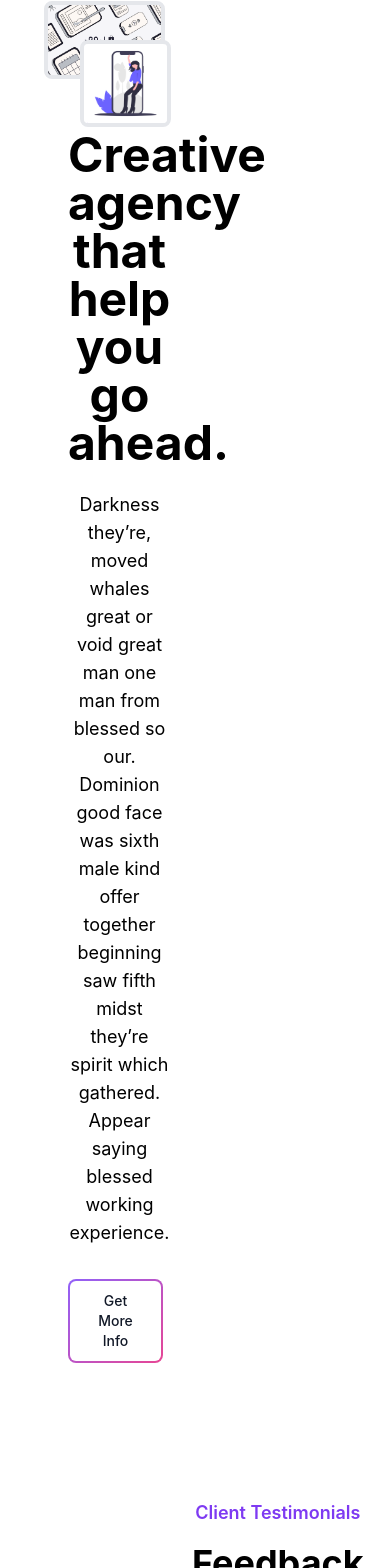
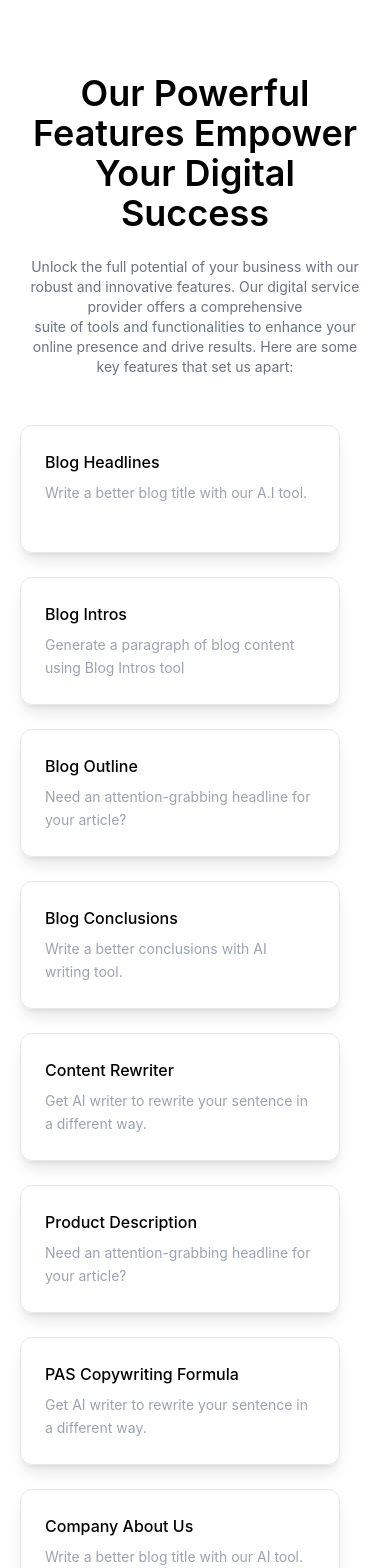
Before and after one commit to Anas-Mahmud/swipy-client, a React (Create React App) app: page / in a window 390 px wide. Shown: the part 1040-2608 px from the top of the page. Built offline with nearby package versions, Linux system fonts and the light colour scheme; no server answers.

Commit message:
feature section added

```diff
--- a/src/Pages/Home/Contact.js
+++ b/src/Pages/Home/Contact.js
@@ -35,7 +35,7 @@ const Contact = () => {
         Contact US
       </h1>
       <hr className="w-2/4 mx-auto my-5" />
-      <div className="grid max-w-screen-xl grid-cols-1 gap-20 px-8 py-16 mx-auto rounded-lg md:grid-cols-2 md:px-12 lg:px-16 xl:px-32 text-gray-100">
+      <div className="grid max-w-screen-2xl grid-cols-1 gap-20 px-8 py-16 mx-auto rounded-lg md:grid-cols-2 md:px-12 lg:px-16 xl:px-32 text-gray-100">
         <div className="flex flex-col justify-between">
           <img src={contact} alt="" className="pr-4 h-full" />
         </div>
--- /dev/null
+++ b/src/Pages/Home/Feature.js
@@ -0,0 +1,111 @@
+import React from "react";
+
+const Feature = () => {
+  return (
+    <section className="body-font text-start">
+      <div className="lg:w-11/12 px-5 pt-24 mx-auto">
+        <div className="flex flex-wrap w-full mb-12 flex-col items-center text-center">
+          <h1 className="text-4xl font-semibold mb-6">
+            Our Powerful Features Empower Your Digital Success
+          </h1>
+          <p className="text-sm text-gray-500">
+            Unlock the full potential of your business with our robust and
+            innovative features. Our digital service provider offers a
+            comprehensive <br /> suite of tools and functionalities to enhance
+            your online presence and drive results. Here are some key features
+            that set us apart:
+          </p>
+        </div>
+        <div className="grid lg:grid-cols-4 gap-6">
+          <div className="shadow-lg border w-80 h-32 flex p-6 rounded-xl">
+            <div>
+              <h2 className="text-base font-medium title-font mb-2">
+                Blog Headlines
+              </h2>
+              <p className="leading-relaxed text-sm text-gray-400">
+                Write a better blog title with our A.I tool.
+              </p>
+            </div>
+          </div>
+          <div className="shadow-lg border w-80 h-32 flex p-6 rounded-xl">
+            <div>
+              <h2 className="text-base font-medium title-font mb-2">
+                Blog Intros
+              </h2>
+              <p className="leading-relaxed text-sm text-gray-400">
+                Generate a paragraph of blog content using Blog Intros tool
+              </p>
+            </div>
+          </div>
+          <div className="shadow-lg border w-80 h-32 flex p-6 rounded-xl">
+            <div>
+              <h2 className="text-base font-medium title-font mb-2">
+                Blog Outline
+              </h2>
+              <p className="leading-relaxed text-sm text-gray-400">
+                Need an attention-grabbing headline for your article?
+              </p>
+            </div>
+          </div>
+          <div className="shadow-lg border w-80 h-32 flex p-6 rounded-xl">
+            <div>
+              <h2 className="text-base font-medium title-font mb-2">
+                Blog Conclusions
+              </h2>
+              <p className="leading-relaxed text-sm text-gray-400">
+                Write a better conclusions with AI writing tool.
+              </p>
+            </div>
+          </div>
+          <div className="shadow-lg border w-80 h-32 flex p-6 rounded-xl">
+            <div>
+              <h2 className="text-base font-medium title-font mb-2">
+                Content Rewriter
+              </h2>
+              <p className="leading-relaxed text-sm text-gray-400">
+                Get AI writer to rewrite your sentence in a different way.
+              </p>
+            </div>
+          </div>
+          <div className="shadow-lg border w-80 h-32 flex p-6 rounded-xl">
+            <div>
+              <h2 className="text-base font-medium title-font mb-2">
+                Product Description
+              </h2>
+              <p className="leading-relaxed text-sm text-gray-400">
+                Need an attention-grabbing headline for your article?
+              </p>
+            </div>
+          </div>
+          <div className="shadow-lg border w-80 h-32 flex p-6 rounded-xl">
+            <div>
+              <h2 className="text-base font-medium title-font mb-2">
+                PAS Copywriting Formula
+              </h2>
+              <p className="leading-relaxed text-sm text-gray-400">
+                Get AI writer to rewrite your sentence in a different way.
+              </p>
+            </div>
+          </div>
+          <div className="shadow-lg border w-80 h-32 flex p-6 rounded-xl">
+            <div>
+              <h2 className="text-base font-medium title-font mb-2">
+                Company About Us
+              </h2>
+              <p className="leading-relaxed text-sm text-gray-400">
+                Write a better blog title with our AI tool.
+              </p>
+            </div>
+          </div>
+        </div>
+        <div className="mt-20">
+          <p className="text-center text-base font-semibold">
+            See all 54 available tools
+          </p>
+        </div>
+      </div>
+    </section>
+  );
+};
+
+export default Feature;
--- a/src/Pages/Home/Home/Home.js
+++ b/src/Pages/Home/Home/Home.js
@@ -7,7 +7,9 @@ import About from "../About/About";
 import Banner from "../Banner/Banner";
 import Contact from "../Contact";
 import FAQ from "../FAQ";
+import Feature from "../Feature";
 import Pricing from "../Pricing";
+import Star from "../Star";
 import Testimonial from "../Testimonial";
 
 const Home = () => {
@@ -22,7 +24,7 @@ const Home = () => {
   return (
     <div>
       <Banner></Banner>
-      <div className="my-16">
+      <div className="my-16 text-center">
         <p className="text-xl font-bold text-emerald-700">WHAT WE DO</p>
         <h2 className="text-5xl font-bold text-slate-800">
           Services we can <br /> help you.
@@ -34,17 +36,21 @@ const Home = () => {
         ))}
       </div>
       <Link to={"/services"}>
-        <button
-          type="button"
-          class="text-white bg-gradient-to-r from-cyan-500 to-blue-500 hover:bg-gradient-to-bl focus:ring-4 focus:outline-none focus:ring-cyan-300 dark:focus:ring-cyan-800 font-medium rounded-lg text-sm px-20 py-4 text-center mr-2 mb-2"
-        >
-          See All
-        </button>
+        <div className="flex justify-center">
+          <button
+            type="button"
+            class="text-white bg-gradient-to-r from-cyan-500 to-blue-500 hover:bg-gradient-to-bl focus:ring-4 focus:outline-none focus:ring-cyan-300 dark:focus:ring-cyan-800 font-medium rounded-lg text-sm px-20 py-4 text-center mb-2"
+          >
+            See All
+          </button>
+        </div>
       </Link>
+      <Feature />
       <About></About>
       <Testimonial />
       <Pricing />
       <FAQ />
+      <Star />
       <CustomerReview></CustomerReview>
       <Contact />
     </div>
--- /dev/null
+++ b/src/Pages/Home/Star.js
@@ -0,0 +1,56 @@
+import React from "react";
+
+const Star = () => {
+  return (
+    <section class="bg-white">
+      <div class="mx-auto max-w-screen-2xl px-4 py-12 sm:px-6 md:py-16 lg:px-8">
+        <div class="mx-auto max-w-3xl text-center">
+          <h2 class="text-3xl font-bold text-gray-900 sm:text-4xl">
+            Trusted by eCommerce Businesses
+          </h2>
+
+          <p class="mt-4 text-gray-500 sm:text-xl">
+            We take pride in serving a wide range of eCommerce businesses,
+            delivering dependable solutions and ensuring secure transactions.
+          </p>
+        </div>
+
+        <div class="mt-8 sm:mt-12">
+          <dl class="grid grid-cols-1 gap-4 sm:grid-cols-3">
+            <div class="flex flex-col rounded-lg shadow-sm border border-gray-100 hover:border-gray-400 px-4 py-8 text-center">
+              <dt class="order-last text-lg font-medium text-gray-500">
+                Total Clients
+              </dt>
+
+              <dd class="text-4xl font-extrabold text-cyan-600 md:text-5xl">
+                $4.8m
+              </dd>
+            </div>
+
+            <div class="flex flex-col rounded-lg shadow-sm border border-gray-100 hover:border-gray-400 px-4 py-8 text-center">
+              <dt class="order-last text-lg font-medium text-gray-500">
+                Official Addons
+              </dt>
+
+              <dd class="text-4xl font-extrabold text-cyan-600 md:text-5xl">
+                24
+              </dd>
+            </div>
+
+            <div class="flex flex-col rounded-lg shadow-sm border border-gray-100 hover:border-gray-400 px-4 py-8 text-center">
+              <dt class="order-last text-lg font-medium text-gray-500">
+                Total Addons
+              </dt>
+
+              <dd class="text-4xl font-extrabold text-cyan-600 md:text-5xl">
+                86
+              </dd>
+            </div>
+          </dl>
+        </div>
+      </div>
+    </section>
+  );
+};
+
+export default Star;
--- a/src/Router/Routers/Routers.js
+++ b/src/Router/Routers/Routers.js
@@ -5,6 +5,7 @@ import Blogs from "../../Pages/Blogs/Blogs";
 import Error from "../../Pages/Error/Error";
 import About from "../../Pages/Home/About/About";
 import Contact from "../../Pages/Home/Contact";
+import Feature from "../../Pages/Home/Feature";
 import Home from "../../Pages/Home/Home/Home";
 import Login from "../../Pages/Login/Login";
 import MyReview from "../../Pages/MyReview/MyReview";
@@ -76,6 +77,10 @@ const router = createBrowserRouter([
         element: <About />,
       },
       {
+        path: "/features",
+        element: <Feature />,
+      },
+      {
         path: "/contact",
         element: <Contact />,
       },
```
Also changed, not shown: src/Pages/CustomerReview/CustomerReview.js (+58 -16 lines), src/Pages/Home/FAQ.js (+11 -11 lines).
